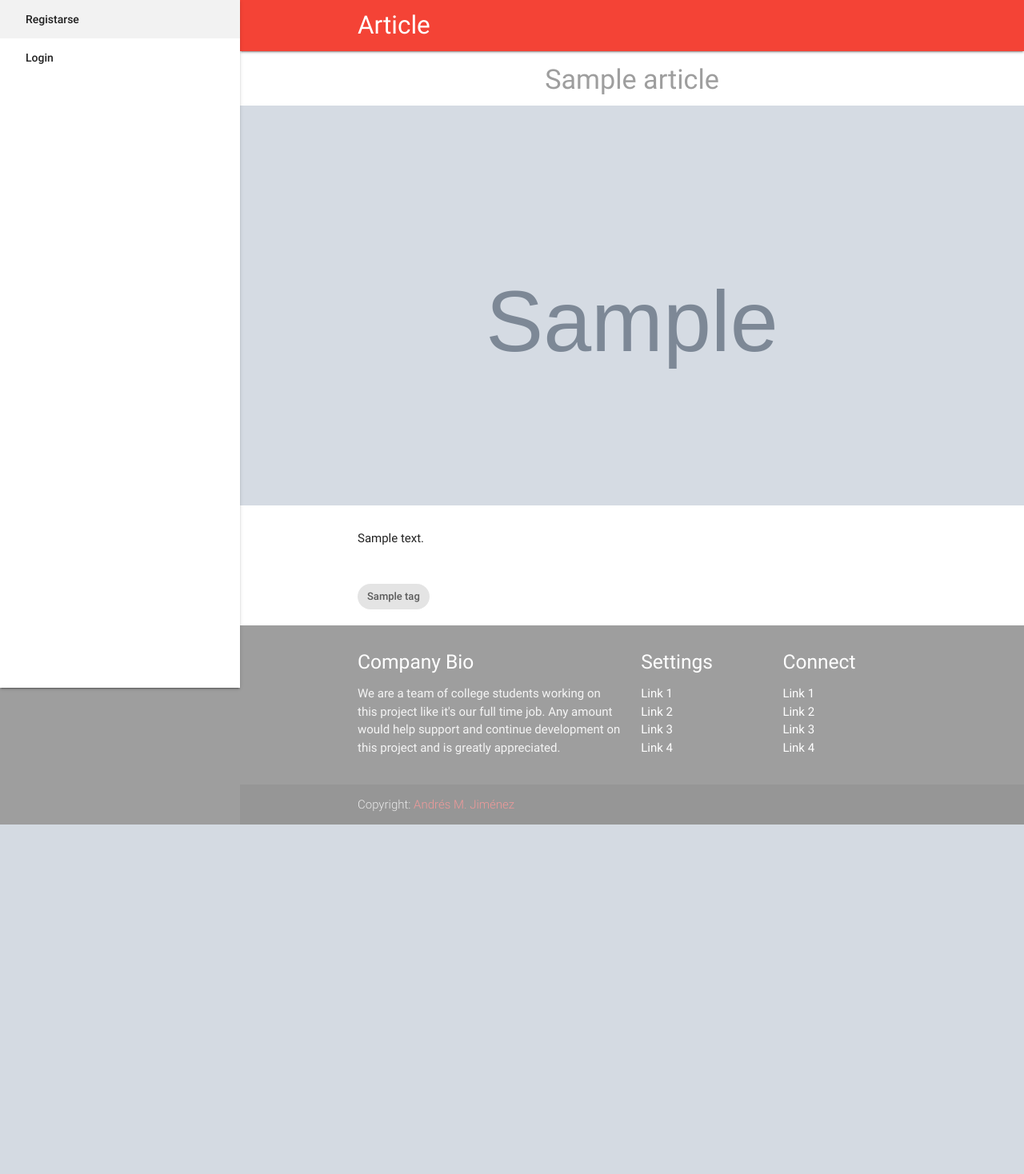
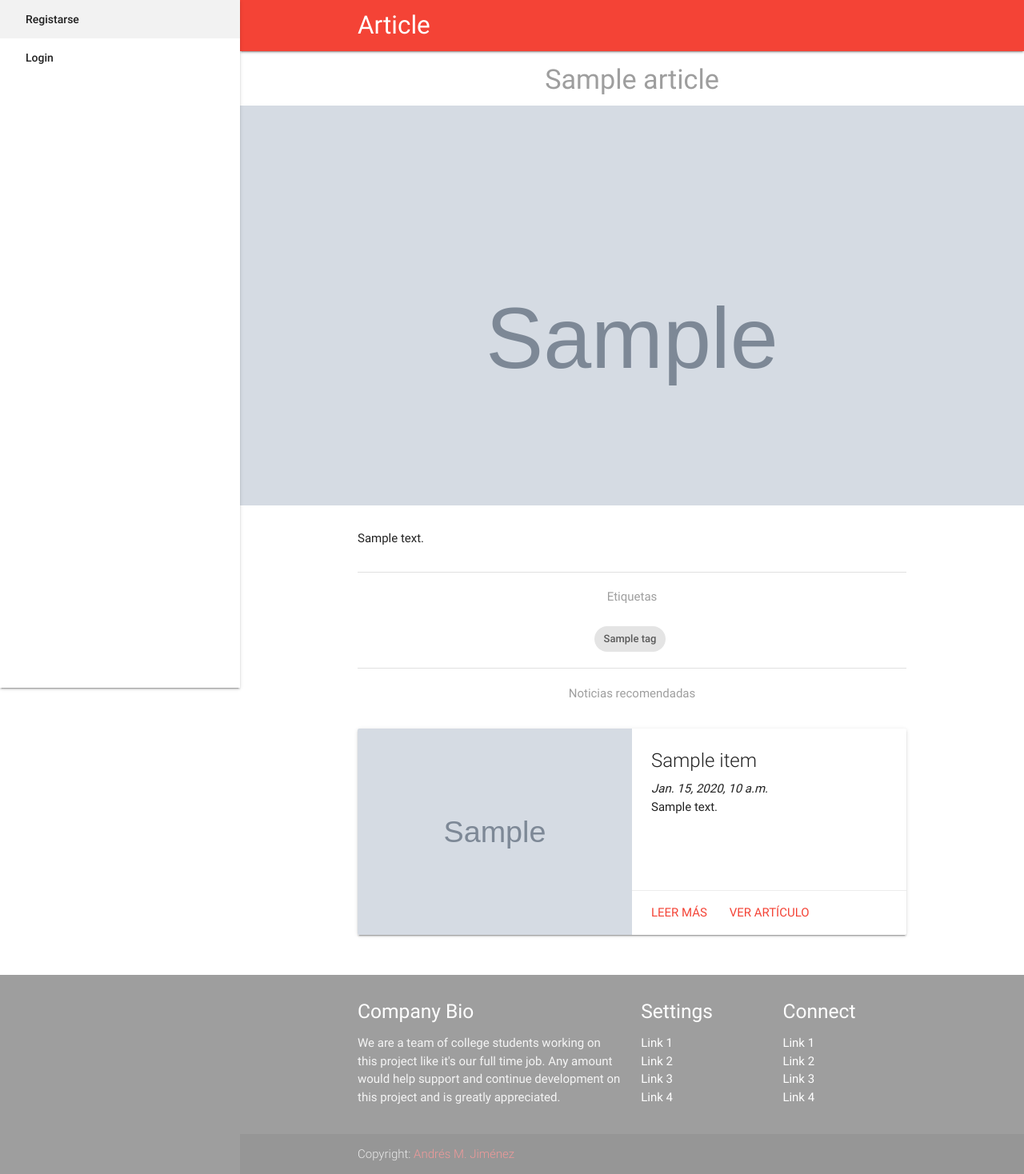
Before and after one commit to andjimrio/LTN, a Django app: template templates/article.html in a window 1280 px wide. Shown: the whole page at 80% size. Before the commit the page ends 1031 px from the top, so only its background shows below. Run offline with Django 3.2, Linux system fonts and the light colour scheme; the template is opened without the code that fills it: most values are stand-ins (such as "Sample title", 1, 10 or a date in 2020); grey boxes marked "Sample" are stand-in pictures; some libraries are stand-ins or nearby versions.

Commit message:
Añadido parecidos en article

```diff
--- a/Application/templatetags/apptags.py
+++ b/Application/templatetags/apptags.py
@@ -17,3 +17,11 @@ def pretty_text(text):
     for k,v in dict.items():
         text = text.replace(k,v)
     return text
+
+
+@register.simple_tag
+def reduce_text(text):
+    if text.find('.')>50:
+        return text[:text.find('.')+1]
+    else:
+        return text
--- a/Application/views.py
+++ b/Application/views.py
@@ -30,7 +30,8 @@ def article(request, idItem=None):
     link = get_item(idItem).link
     article = get_article(link)
     tags = keywords(idItem)
-    return render(request,'article.html',{'article':article,'tags':tags})
+    news = [get_item(new) for new in identity(idItem)]
+    return render(request,'article.html',{'article':article,'tags':tags,'news':news})
 
 def register(request):
     registered = False
--- a/templates/article.html
+++ b/templates/article.html
@@ -12,14 +12,58 @@
     <div class="parallax-container">
         <div class="parallax"><img src="{{ article.top_image }}" /></div>
     </div>
-    <div class="section container">
-        <p class="justify">{% autoescape off %}{% pretty_text article.text %}{% endautoescape %}</p>
+    <div class="container">
+        <div class="section">
+            <p class="justify">{% autoescape off %}{% pretty_text article.text %}{% endautoescape %}</p>
+        </div>
 
-    <div class="section"></div>
-    {% for tag in tags %}
-        <div class="chip">{{ tag }}</div>
-    {% endfor %}
+        <div class="divider"></div>
+        <div class="section center">
+            <h6 class="{{ color_secondary }}-text">Etiquetas</h6>
+            <br>
+            {% for tag in tags %}
+                <div class="chip">{{ tag }}</div>
+            {% endfor %}
+        </div>
 
+        <div class="divider"></div>
+
+        <div class="section">
+            <h6 class="center {{ color_secondary }}-text">Noticias recomendadas</h6>
+            <br>
+
+            <div class="row">
+                {% for item in news %}
+                    <div class="col s12">
+                        <div class="card horizontal">
+                            <div class="card-image">
+                                <img src="{{ item.image }}">
+                            </div>
+                            <div class="card-stacked">
+                                <div class="card-content">
+                                    <p class="card-title">{{ item.title }}</p>
+                                    <em>{{ item.pubDate }}</em>
+                                    <p class="justify">{% reduce_text item.description %}</p>
+                                </div>
+                                <div class="card-action">
+                                    <a href="{% url 'article' item.id %}" class="{{ color_primary }}-text">Leer más</a>
+                                    <a href="#modal{{ item.id }}" class="{{ color_primary }}-text">Ver artículo</a>
+                                </div>
+                            </div>
+                        </div>
+                        <div id="modal{{ item.id }}" class="modal modal-fixed-footer">
+                            <div class="modal-content">
+                                <h4>{{ item.title }}</h4>
+                                <p class="justify">{% autoescape off %}{% pretty_text item.article %}{% endautoescape %}</p>
+                            </div>
+                            <div class="modal-footer">
+                                <a href="#!" class=" modal-action modal-close waves-effect waves-green btn-flat">Cerrar</a>
+                            </div>
+                        </div>
+                    </div>
+                {% endfor %}
+            </div>
+        </div>
     </div>
 
 {% endblock %}
--- a/templates/feeds.html
+++ b/templates/feeds.html
@@ -23,7 +23,7 @@
                                 <div class="card-content">
                                     <p class="card-title">{{ item.title }}</p>
                                     <em>{{ item.pubDate }}</em>
-                                    <p class="justify">{{ item.description }}</p>
+                                    <p class="justify">{% reduce_text item.description %}}</p>
                                 </div>
                                 <div class="card-action">
                                     <a href="{% url 'article' item.id %}" class="{{ color_primary }}-text">Leer más</a>
```
